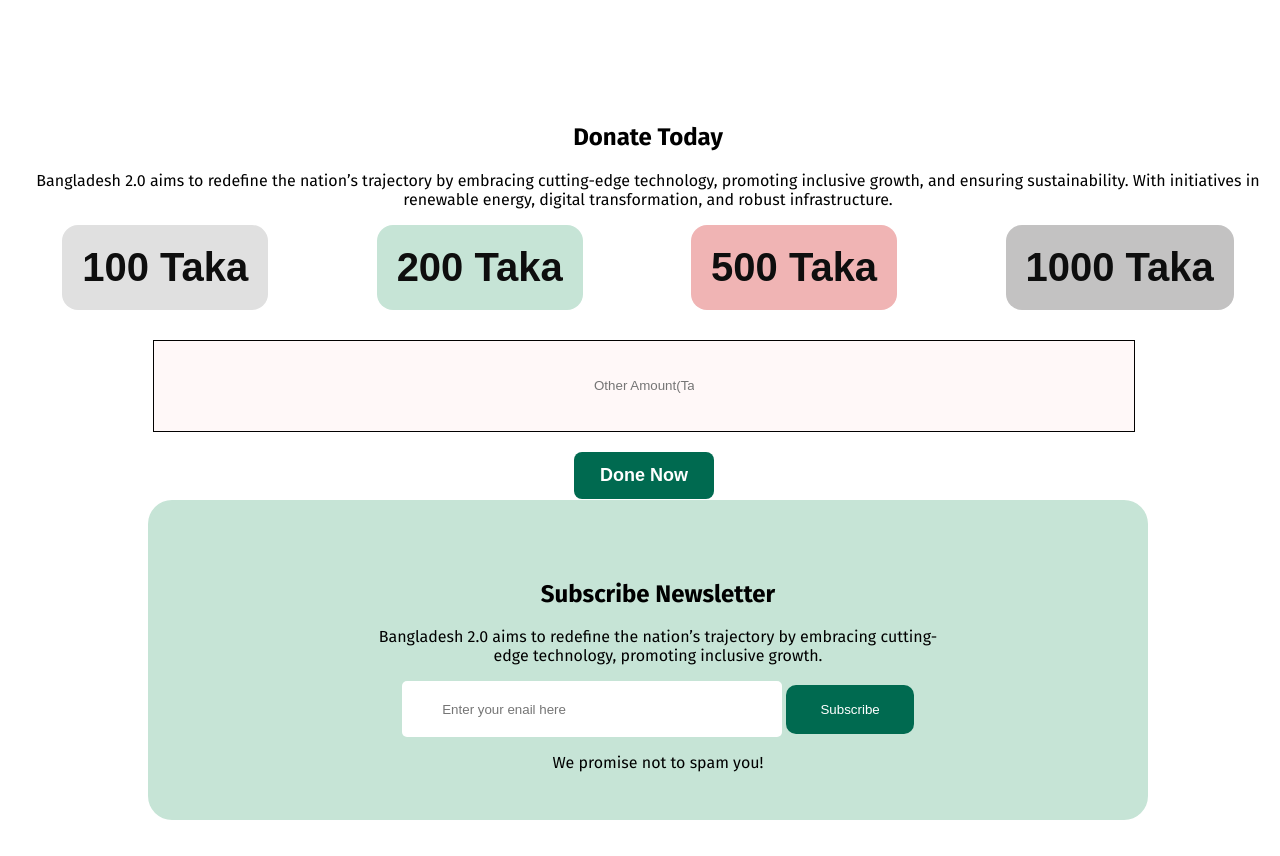
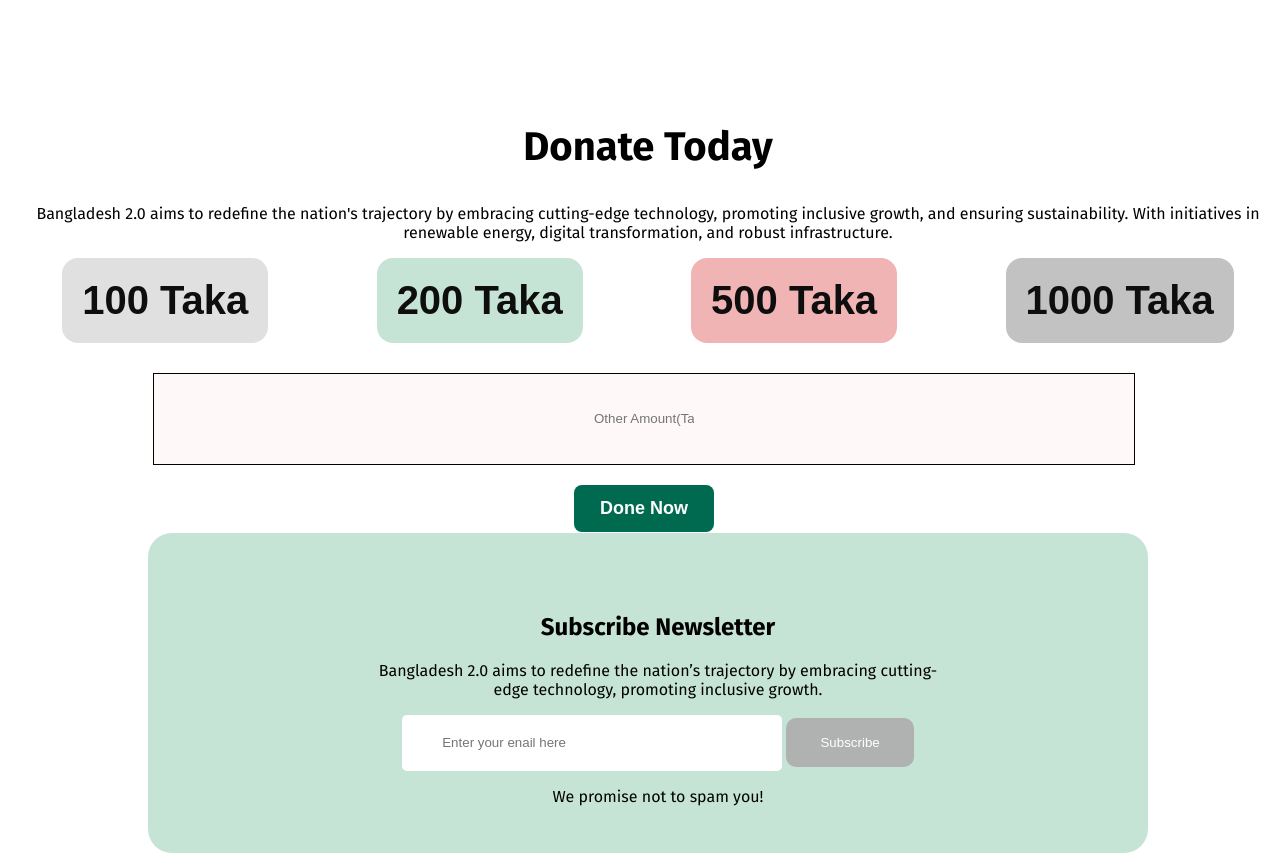
Before and after one commit to Deepto41/my-first-assignment-repo, a plain HTML site: page index.html in a window 1280 px wide. Shown: the part 2620-3476 px from the top of the page. Drawn offline with Linux system fonts and the light colour scheme.

Commit message:
added full section

```diff
--- a/index.html
+++ b/index.html
@@ -109,7 +109,7 @@
         <section
         class="donate">
         <h1 class="donate-title">Donate Today</h1>
-        <p class="donate-description">Bangladesh 2.0 aims to redefine the nation’s trajectory by embracing cutting-edge technology, promoting inclusive growth, and ensuring sustainability. With initiatives in renewable energy, digital transformation, and robust infrastructure.</p>
+        <p class="donate-description">Bangladesh 2.0 aims to redefine the nation's trajectory by embracing cutting-edge technology, promoting inclusive growth, and ensuring sustainability. With initiatives in renewable energy, digital transformation, and robust infrastructure.</p>
         <div class="donate-btn">
          <div><button class="butn-i">100 Taka</button></div>
          <div><button class="butn-ii">200 Taka</button></div>
--- a/style/styles.css
+++ b/style/styles.css
@@ -326,6 +326,10 @@ border: none;
 margin-bottom: 20px
 }
 
+.donate-title{
+    font-weight: bold;
+    font-size: 40px;
+}
 .donate-form{
    text-align: center;
    margin-bottom: 20px;
@@ -390,11 +394,12 @@ footer{
 
 }
 .subscription-btn{
-    background-color: #006A50;
+    background-color: #afb2b1;
     padding: 17px 34px;
     color: #FFFFFF;
     gap: none;
     border: none;
     border-radius: 10px;
 
+
 }
```
